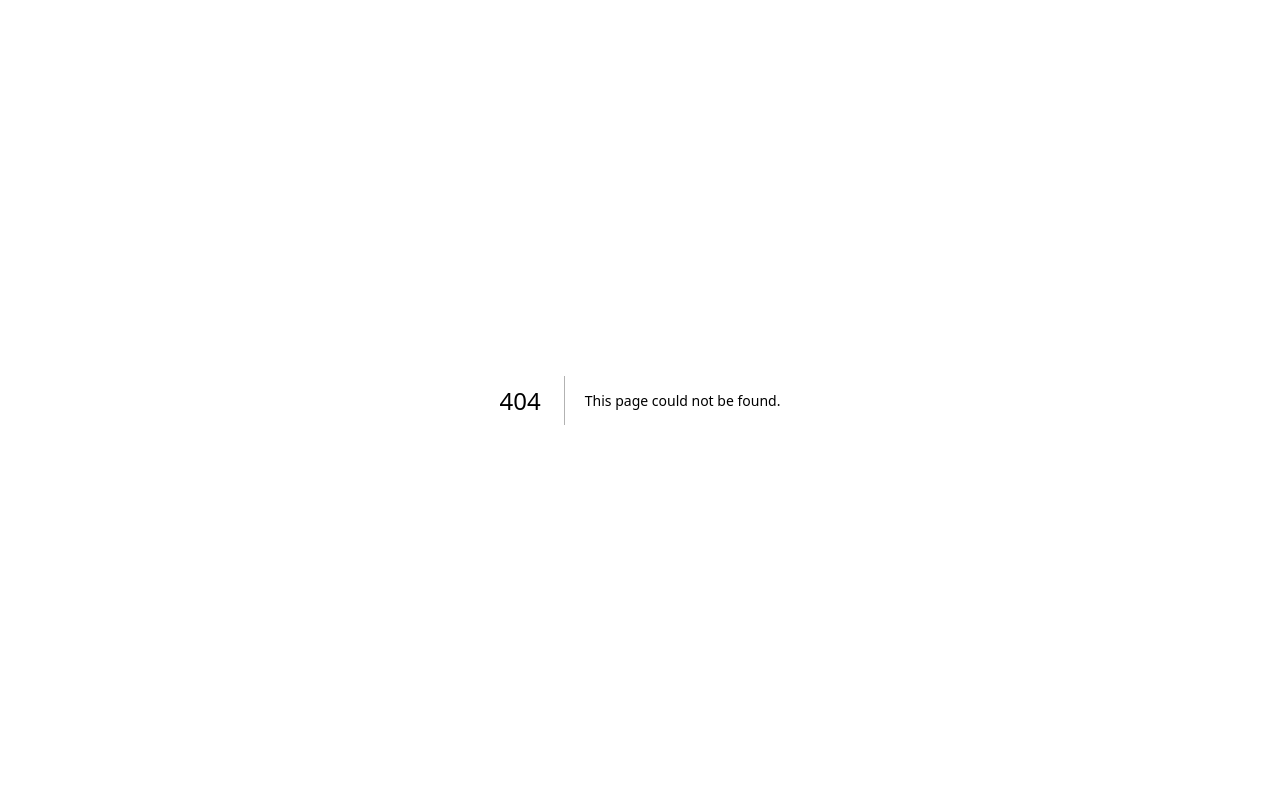
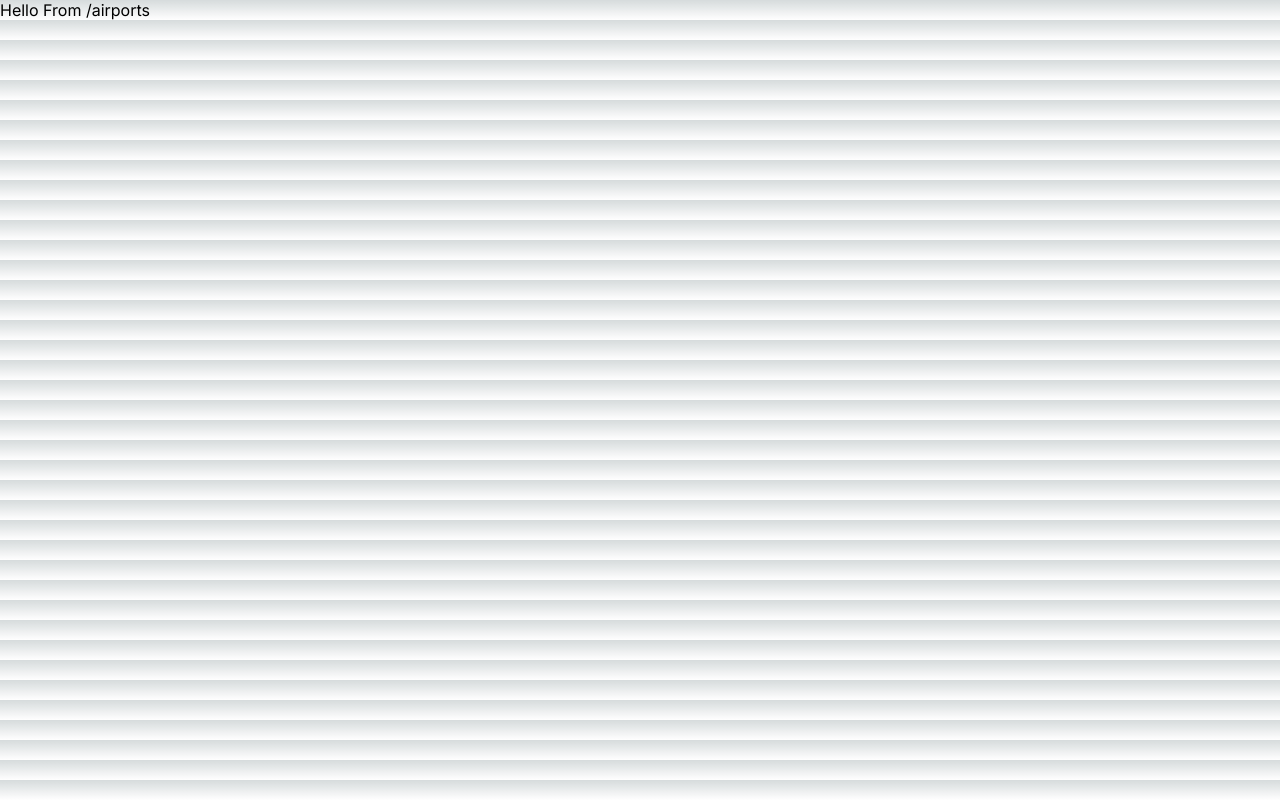
Before and after one commit to trevorking21/csci409sp24-assignment3, a Next.js app in the folder airport-info/: page /airports in a window 1280 px wide. Before the commit this address had no page. Built offline with nearby package versions, Linux system fonts and the light colour scheme.

Commit message:
Added airports route

```diff
--- /dev/null
+++ b/airport-info/src/app/airports/page.tsx
@@ -0,0 +1,5 @@
+export default function Airports() : JSX.Element {
+    return (
+        <div>Hello From /airports</div>
+    );
+}
```
